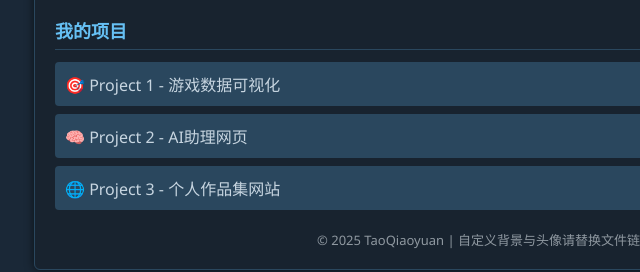
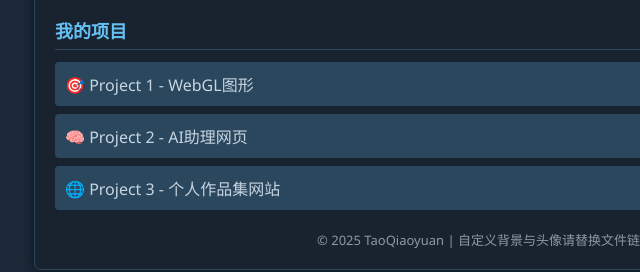
Before and after one commit to QiaoyuanTao/QiaoyuanTao.github.io, a plain HTML site: page yuan.html in a window 1280 px wide. Shown: the part 289-561 px from the top of the page, 155-795 px from the left. Drawn offline with Linux system fonts and the light colour scheme.

Commit message:
Update yuan.html

```diff
--- a/yuan.html
+++ b/yuan.html
@@ -140,7 +140,7 @@
         <div class="section">
           <h2>我的项目</h2>
           <div class="projects">
-            <a href="https://example.com/project1" target="_blank">🎯 Project 1 - 游戏数据可视化</a>
+            <a href="https://qiaoyuantao.github.io/WebGL.html" target="_blank">🎯 Project 1 - WebGL图形</a>
             <a href="https://example.com/project2" target="_blank">🧠 Project 2 - AI助理网页</a>
             <a href="https://example.com/project3" target="_blank">🌐 Project 3 - 个人作品集网站</a>
           </div>
```
